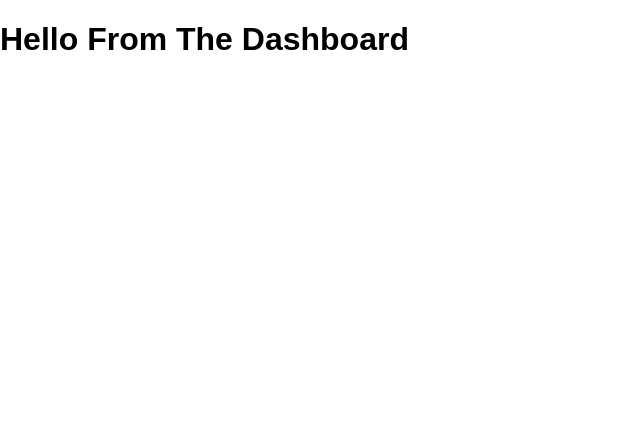
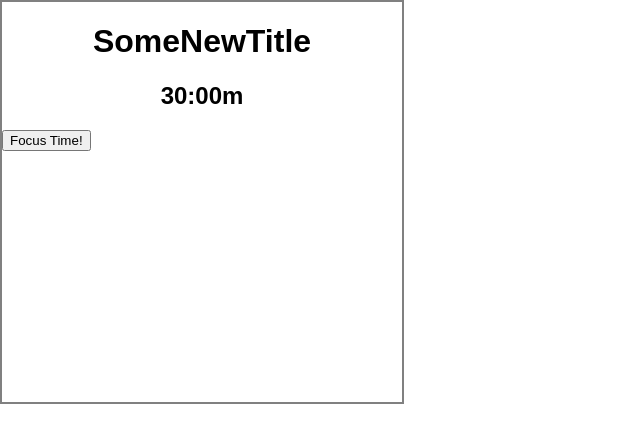
Before and after one commit to PixelogicDev/FocusBlock, a React (Create React App) app in the folder focus-block/: page / in a window 1280 px wide. Shown: the top 442 px of the page, without its empty margins (0-640 px from the left). Built offline with nearby package versions, Linux system fonts and the light colour scheme.

Commit message:
Adding initial setup for TimeBlock comp #6

```diff
--- a/focus-block/src/Components/Dashboard/index.js
+++ b/focus-block/src/Components/Dashboard/index.js
@@ -1,9 +1,18 @@
 import React, { Component } from 'react';
+import TimeBlock from '../TimeBlock/index';
 
 class Dashboard extends Component {
-  render() {
-    return <h1> Hello From The Dashboard </h1>;
-  }
+	render() {
+		/*
+			Setup some UI to generate block components
+			Each block component will need:
+				Id
+				Title
+				Timer
+		*/
+
+		return <TimeBlock blockTitle="SomeNewTitle" />;
+	}
 }
 
 export default Dashboard;
--- /dev/null
+++ b/focus-block/src/Components/TimeBlock/index.js
@@ -0,0 +1,26 @@
+import React, { Component } from 'react';
+import './styles.css';
+
+class TimeBlock extends Component {
+	startBlock() {
+		console.log('Block is starting!!!');
+	}
+
+	render() {
+		return (
+			<div className="block">
+				<div className="block-title">
+					<h1>{this.props.blockTitle}</h1>
+				</div>
+				<div className="block-time">
+					<h2>30:00m</h2>
+				</div>
+				<button className="block-start" onClick={this.startBlock}>
+					Focus Time!
+				</button>
+			</div>
+		);
+	}
+}
+
+export default TimeBlock;
--- /dev/null
+++ b/focus-block/src/Components/TimeBlock/styles.css
@@ -0,0 +1,10 @@
+.block {
+	width: 400px;
+	height: 400px;
+	border: 2px solid grey;
+}
+
+.block .block-title,
+.block-time {
+	text-align: center;
+}
```
Also changed, not shown: focus-block/package.json (indentation only).
